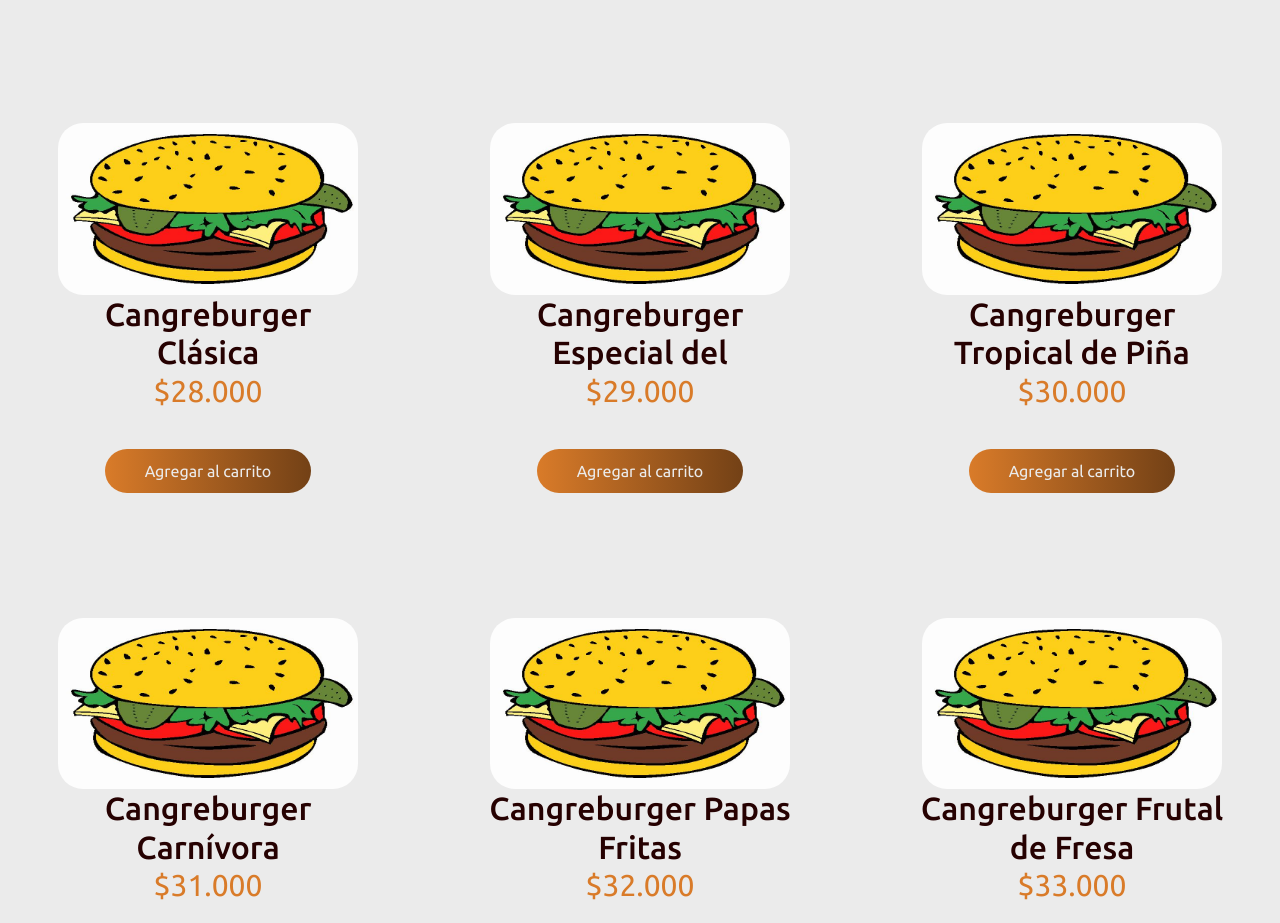
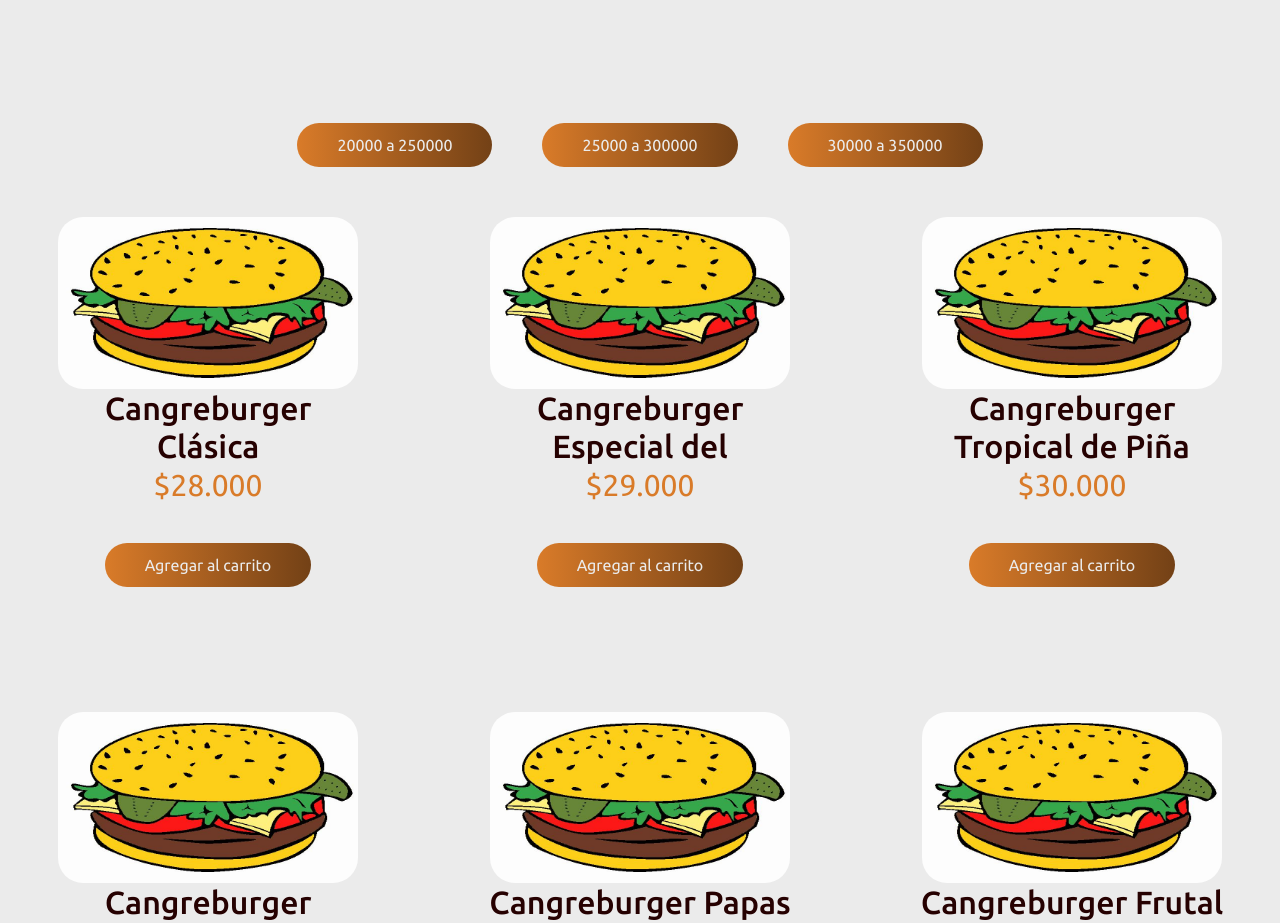
Before and after one commit to Dmoreno2903/crustaceo-cascarudo, a React (Vite) app in the folder frontend/: page /menu in a window 1280 px wide. Shown: the part 1494-2417 px from the top of the page. Built offline with nearby package versions, Linux system fonts and the light colour scheme.

Commit message:
add botones de filtrado sin funcionalidad

```diff
--- /dev/null
+++ b/frontend/src/components/menu/FiltradoPrecio.jsx
@@ -0,0 +1,26 @@
+
+const FiltradoPrecio = () => {
+  return (
+    <div style = {styles.container}>
+        <button style = {styles.buttonFilter}>20000 a 250000</button>
+        <button style = {styles.buttonFilter}>25000 a 300000</button>
+        <button style = {styles.buttonFilter}>30000 a 350000</button>
+    </div>
+  )
+}
+
+const styles = {
+    buttonFilter: {
+        background: 'linear-gradient(to right, #D97B29, #734116)',
+        color: '#EBEBEB',
+        fontSize: '16px',
+        border: 'none',
+        borderRadius: '25px',
+        padding: '10px 40px',
+    },
+    container: {
+        display: 'flex',
+        gap: '50px'
+    }
+}
+export default FiltradoPrecio
--- a/frontend/src/components/menu/MenuGeneral.jsx
+++ b/frontend/src/components/menu/MenuGeneral.jsx
@@ -4,6 +4,7 @@ import Pagination from "@mui/material/Pagination"
 import { useContext, useEffect, useState } from "react"
 import '../../styles/menu/MenuGeneral.css'
 import { AuthContext } from "../../context/AuthContextProvider"
+import FiltradoPrecio from "./FiltradoPrecio"
 
 
 export const MenuGeneral = () => {
@@ -43,6 +44,7 @@ export const MenuGeneral = () => {
         <BotonMenu name={"Cangreburguers"} currentActive = {active.burguers} onClick={()=>onClick("burguers")}/>
         <BotonMenu name={"Bebidas"} currentActive = {active.drinks} onClick={()=>onClick("drinks")}/>
       </div>
+      <FiltradoPrecio/>
       <ListaProductosGeneral listaRecortada={listaRecortada}/>
       <Pagination className="pagination" page={page} count={numeroPaginas} color="primary" onChange={handleChange}></Pagination>
     </div>
```
